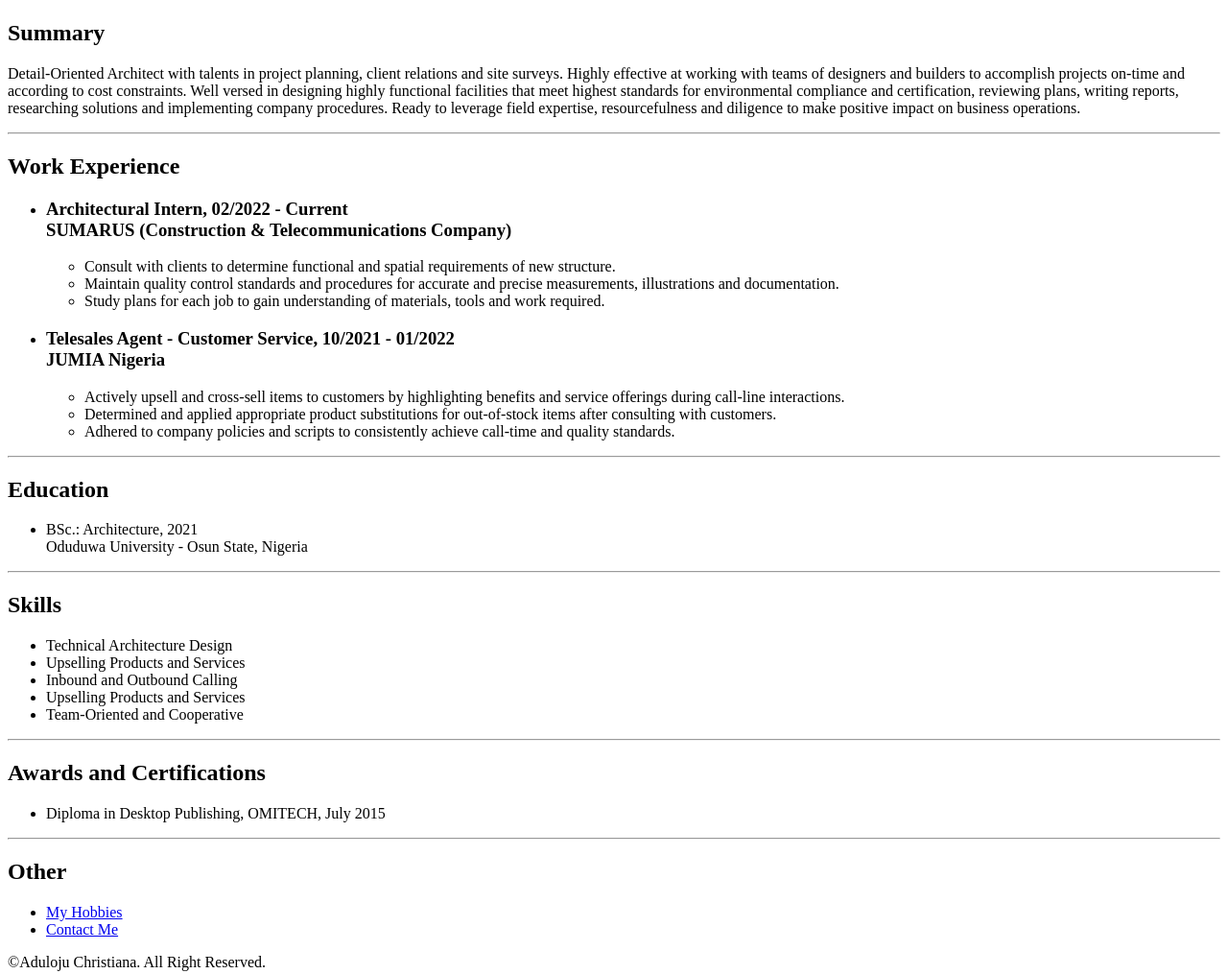
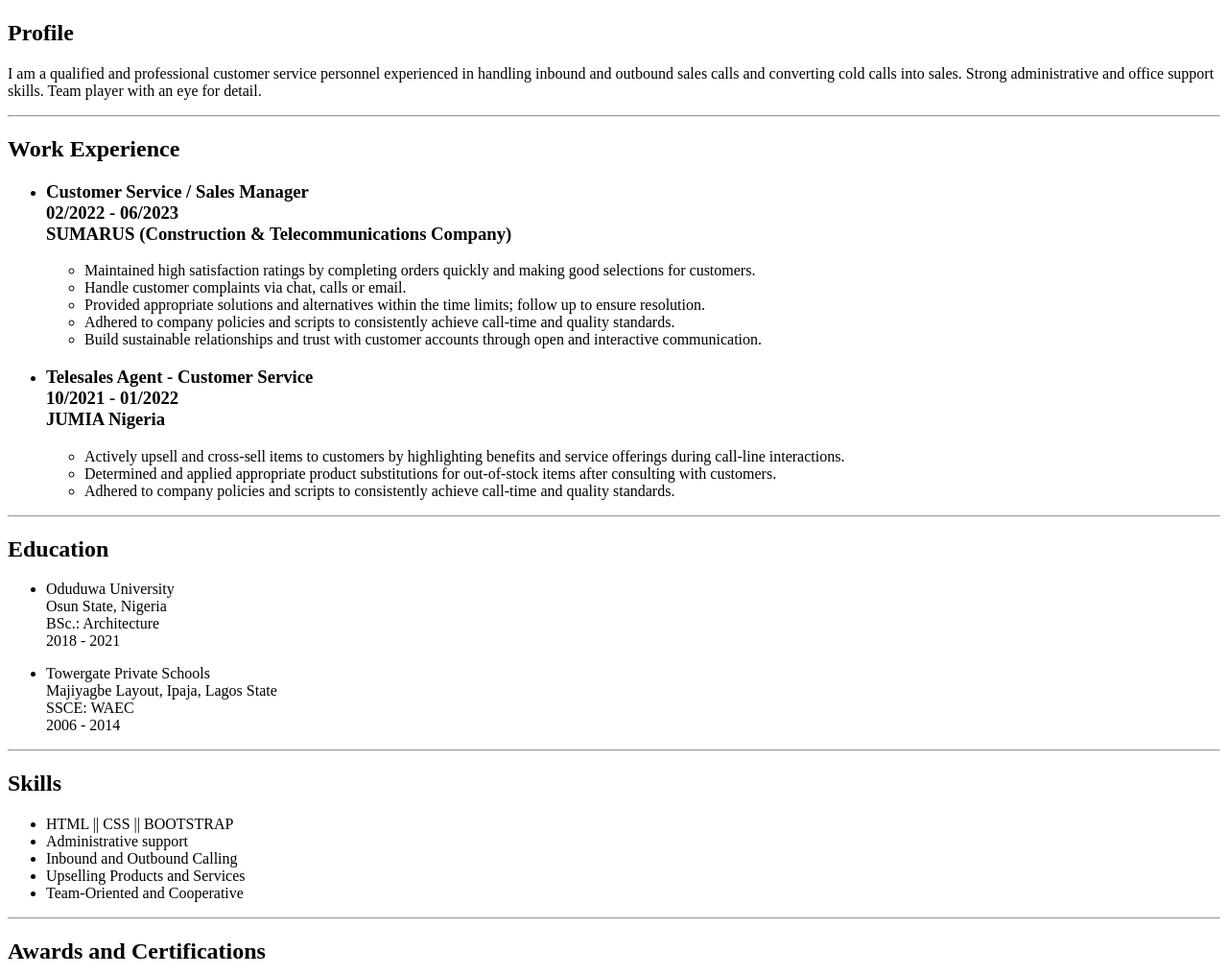
Before and after one commit to Aduloju10/Html.resume, a plain HTML site: page index.html in a window 1280 px wide. Shown: the part 283-1298 px from the top of the page at 96% size. Drawn offline with Linux system fonts and the light colour scheme.

Commit message:
Update index.html

```diff
--- a/index.html
+++ b/index.html
@@ -8,27 +8,28 @@
      <body>
         <h1>Aduloju Christiana</h1>
         <img src="./Resume profile picture.jpg" height="200" alt="a picture image of Aduloju Christiana" />
-        <h2>Summary</h2>
-        <p>Detail-Oriented Architect with talents in project planning, client relations and site surveys. Highly effective at working with teams of designers and builders to accomplish projects on-time and according to cost
-            constraints. Well versed in designing highly functional facilities that meet highest standards for
-            environmental compliance and certification, reviewing plans, writing reports, researching solutions and
-            implementing company procedures. Ready to leverage field expertise, resourcefulness and diligence to make positive impact on business operations.
+        <h2>Profile</h2>
+        <p> I am a qualified and professional customer service personnel experienced in handling inbound and outbound sales calls and converting cold calls into sales. Strong administrative and office support skills. Team player with an eye for detail.
         </p>
         <hr/>
 
         <h2>Work Experience</h2>
         <ul>
-            <li><h3>Architectural Intern, 02/2022 - Current<br />
+            <li><h3>Customer Service / Sales Manager <br/>
+                02/2022 - 06/2023 <br />
                 SUMARUS (Construction & Telecommunications Company)</h3>
             </li>
             <ul>
-                <li>Consult with clients to determine functional and spatial requirements of new structure.</li>
-                <li>Maintain quality control standards and procedures for accurate and precise measurements, illustrations and documentation.</li>
-                <li>Study plans for each job to gain understanding of materials, tools and work required.</li>
+                <li>Maintained high satisfaction ratings by completing orders quickly and making good selections for customers.</li>
+                <li>Handle customer complaints via chat, calls or email.</li>
+                <li>Provided appropriate solutions and alternatives within the time limits; follow up to ensure resolution.</li>
+                <li>Adhered to company policies and scripts to consistently achieve call-time and quality standards.</li>
+                <li>Build sustainable relationships and trust with customer accounts through open and interactive communication.</li>
             </ul>
         </ul>
         <ul>
-            <li><h3>Telesales Agent - Customer Service,  10/2021 -  01/2022<br />
+            <li><h3>Telesales Agent - Customer Service <br/>
+                10/2021 -  01/2022<br />
                 JUMIA Nigeria</h3>
             </li>
             <ul>
@@ -41,8 +42,19 @@
 
           <h2>Education</h2>
         <ul>
-            <li>BSc.: Architecture, 2021<br />
-                Oduduwa University - Osun State, Nigeria
+            <li>
+                Oduduwa University <br/>
+                Osun State, Nigeria <br/>
+                BSc.: Architecture <br />
+                2018 - 2021
+            </li>
+        </ul>
+
+        <ul>
+            <li>Towergate Private Schools <br/>
+                Majiyagbe Layout, Ipaja, Lagos State <br/>
+                SSCE: WAEC <br/>
+                2006 - 2014
             </li>
         </ul>
         <hr />
@@ -50,8 +62,8 @@
 
         <h2>Skills</h2>
         <ul>
-            <li>Technical Architecture Design</li>
-            <li>Upselling Products and Services</li>
+            <li>HTML || CSS || BOOTSTRAP</li>
+            <li>Administrative support</li>
             <li>Inbound and Outbound Calling</li>
             <li>Upselling Products and Services</li>
             <li>Team-Oriented and Cooperative</li>
```
